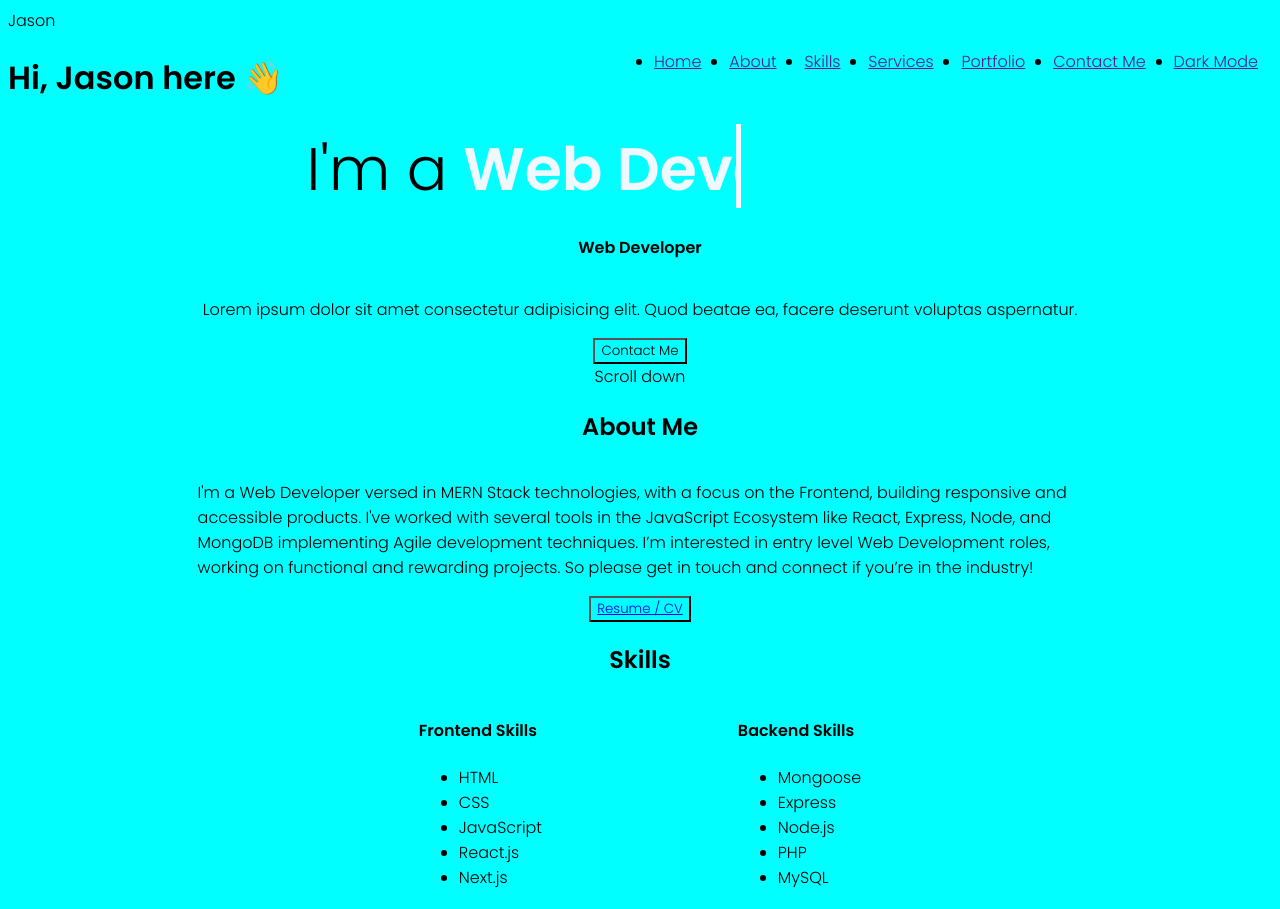
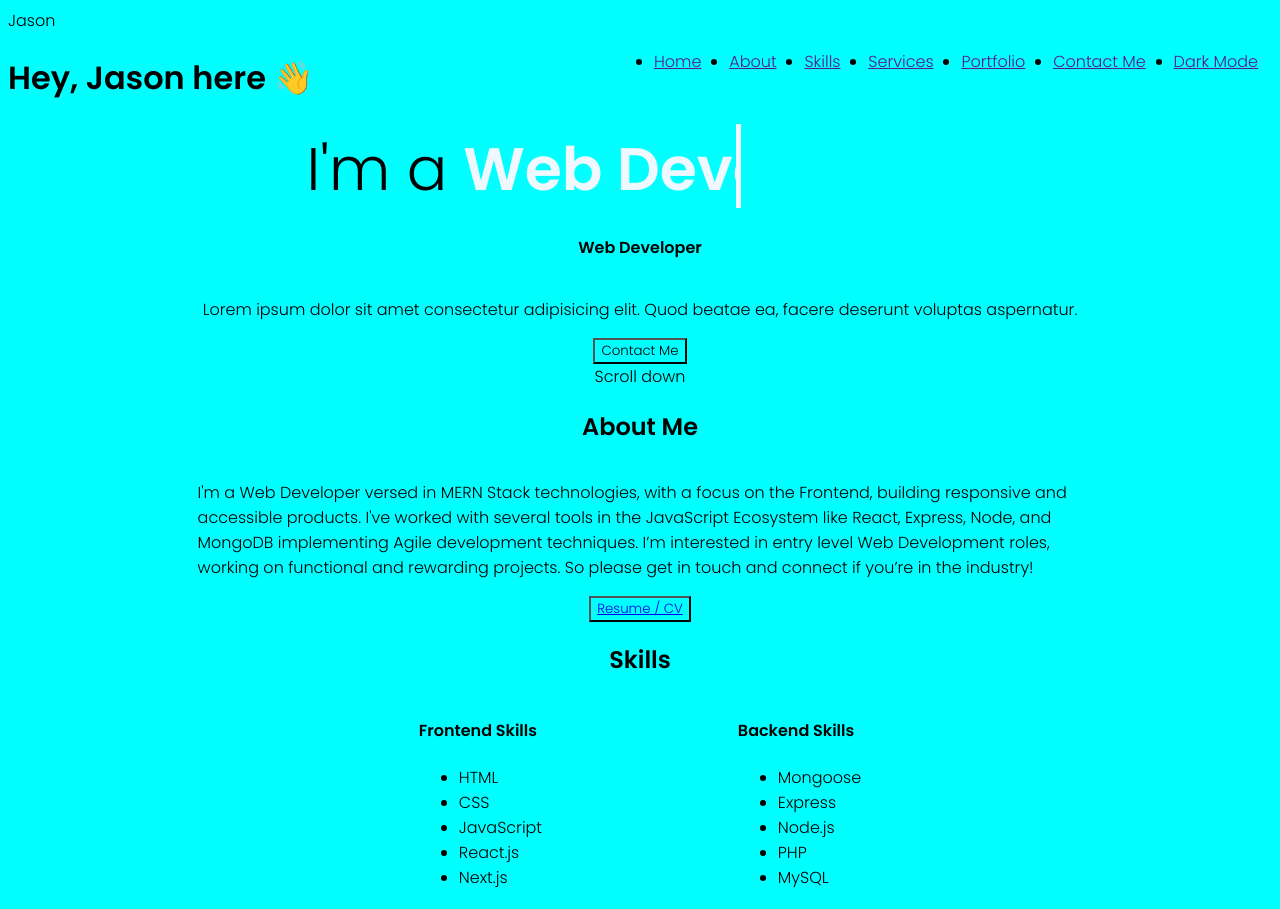
Before and after one commit to CJ-Okoli/portfolio-website, a plain HTML site: page index.html in a window 1280 px wide. Shown: the top 909 px of the page. Drawn offline with Linux system fonts and the light colour scheme.

Commit message:
Update index.html

```diff
--- a/index.html
+++ b/index.html
@@ -23,7 +23,7 @@
     </header>
 
     <div class="hero">
-        <h1>Hi, Jason here 👋</h1>
+        <h1>Hey, Jason here 👋</h1>
         <div class="typing">
             <div class="wrapper">
                 <div class="static-txt">I'm a </div>
```
